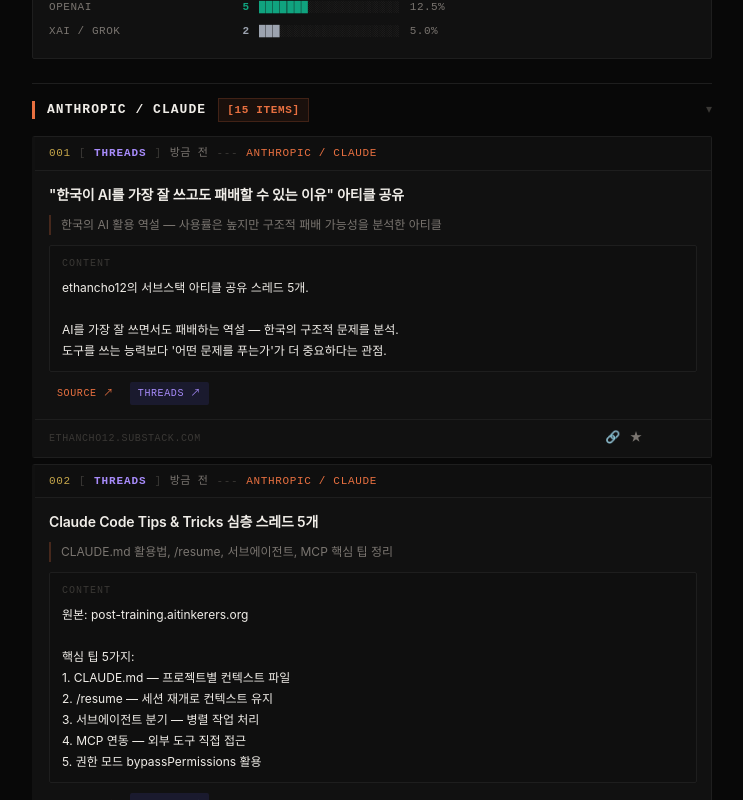
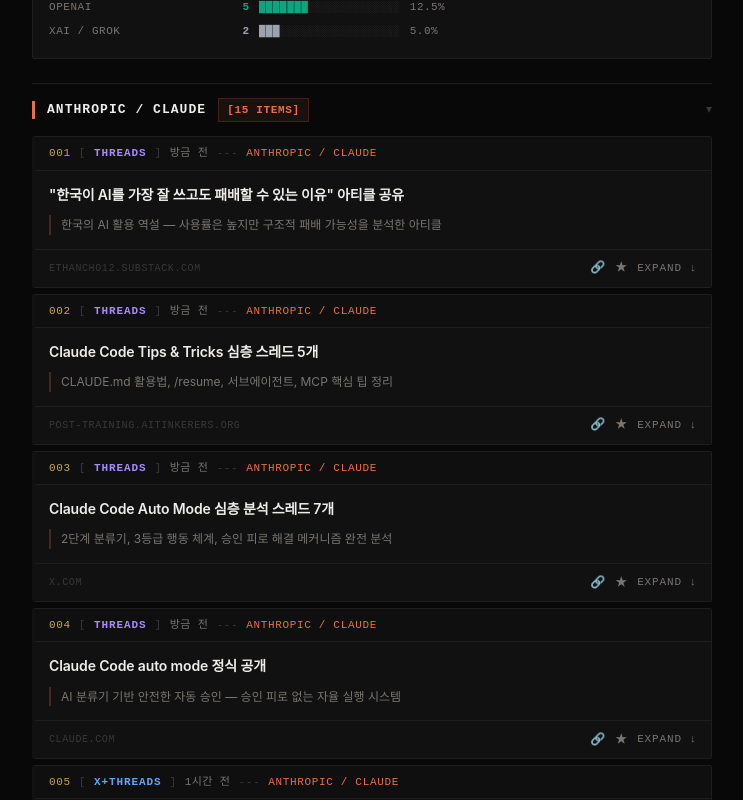
Before and after one commit to VoidLight00/voidnews-archive, a Next.js app: page /2026-w13 in a window 1280 px wide. Shown: the part 860-1660 px from the top of the page, without its empty margins (268-1011 px from the left). Built offline with nearby package versions, Linux system fonts and the light colour scheme.

Commit message:
feat: 카드 expand/collapse — 기본 컴팩트, 클릭 시 content+링크 인라인 펼침

```diff
--- a/app/[slug]/WeeklyClient.tsx
+++ b/app/[slug]/WeeklyClient.tsx
@@ -947,6 +947,7 @@
   searchQuery: string;
 }) {
   const [copied, setCopied] = useState(false);
+  const [expanded, setExpanded] = useState(false);
   const hasDetail = !!(post.content || post.source || post.xUrl || post.threadsUrl);
   const sourceDomain = post.source ? extractDomain(post.source) : "—";
 
@@ -965,7 +966,7 @@
     <div
       id={`post-${post.title.slice(0, 20)}`}
       className="intel-card"
-      onClick={hasDetail ? onClick : undefined}
+      onClick={() => { if (hasDetail) { setExpanded(e => !e); onClick(); } }}
       style={{
         display: "flex",
         flexDirection: "column",
@@ -973,6 +974,7 @@
         cursor: hasDetail ? "pointer" : "default",
         position: "relative",
         opacity: read ? 0.7 : 1,
+        borderLeftColor: expanded ? "var(--accent)" : undefined,
       }}
     >
       <div
@@ -1039,8 +1041,8 @@
           </p>
         )}
 
-        {/* 포스팅 전문 */}
-        {post.content && (
+        {/* 펼쳐진 상태: 전체 상세 정보 */}
+        {expanded && post.content && (
           <div style={{
             background: "var(--surface)",
             border: "1px solid var(--border)",
@@ -1069,8 +1071,8 @@
           </div>
         )}
 
-        {/* 소스 + 플랫폼 링크 */}
-        <div style={{ display: "flex", flexWrap: "wrap", gap: 8 }} onClick={e => e.stopPropagation()}>
+        {/* 소스 + 플랫폼 링크 (펼쳐진 상태만) */}
+        {expanded && (<div style={{ display: "flex", flexWrap: "wrap", gap: 8 }} onClick={e => e.stopPropagation()}>
           {post.source && (
             <a href={post.source} target="_blank" rel="noopener noreferrer"
               style={{
@@ -1108,7 +1110,7 @@
               THREADS ↗
             </a>
           )}
-        </div>
+        </div>)}
 
       </div>
 
@@ -1172,16 +1174,16 @@
           </button>
           {hasDetail && (
             <span
-              className="card-reveal"
               style={{
                 fontFamily: "var(--mono)",
                 fontSize: 11,
-                color: "var(--accent)",
+                color: expanded ? "var(--gold)" : "var(--muted)",
                 letterSpacing: "0.08em",
                 textTransform: "uppercase",
+                transition: "color 0.12s",
               }}
             >
-              OPEN →
+              {expanded ? "CLOSE ↑" : "EXPAND ↓"}
             </span>
           )}
         </div>
```
